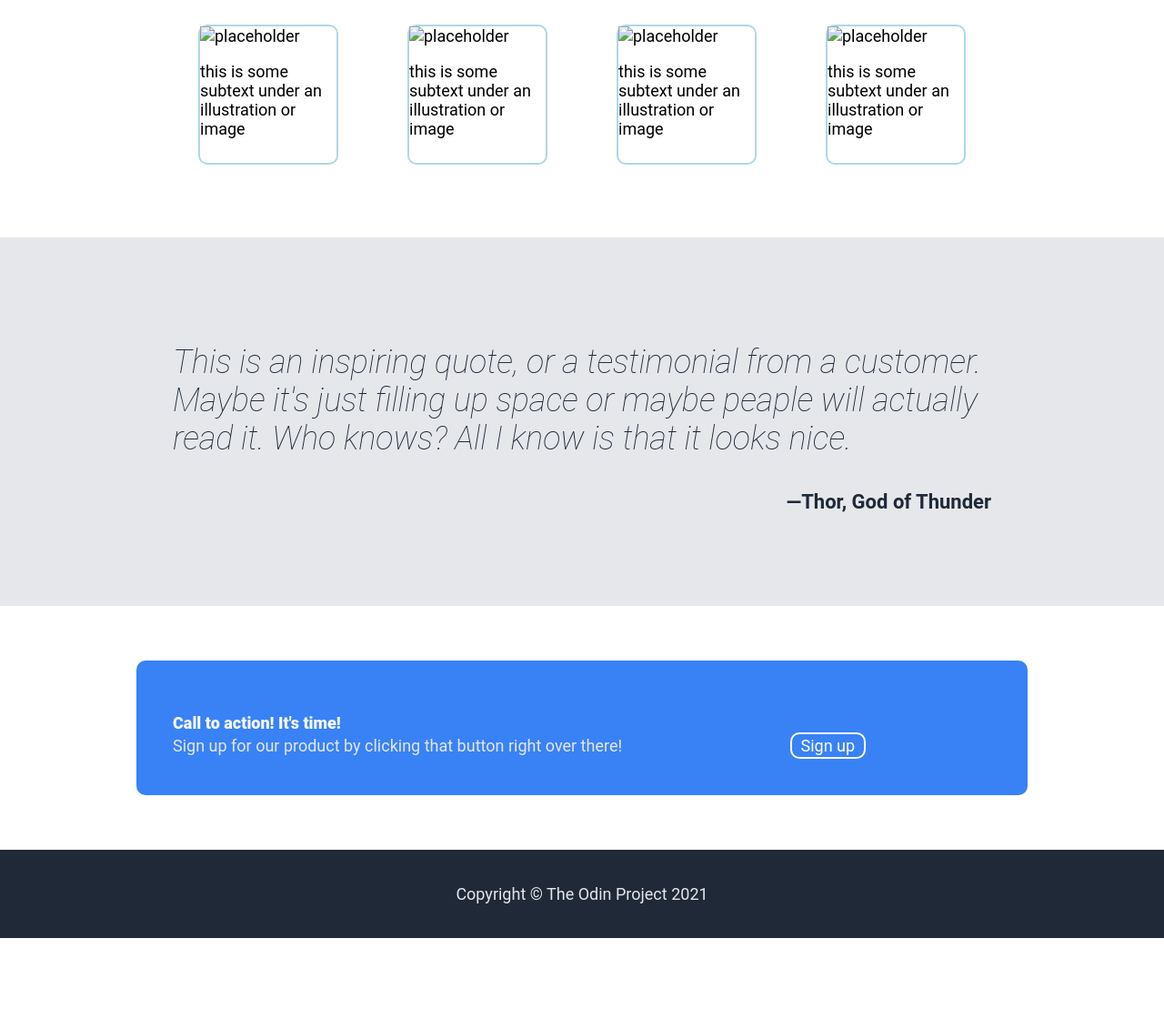
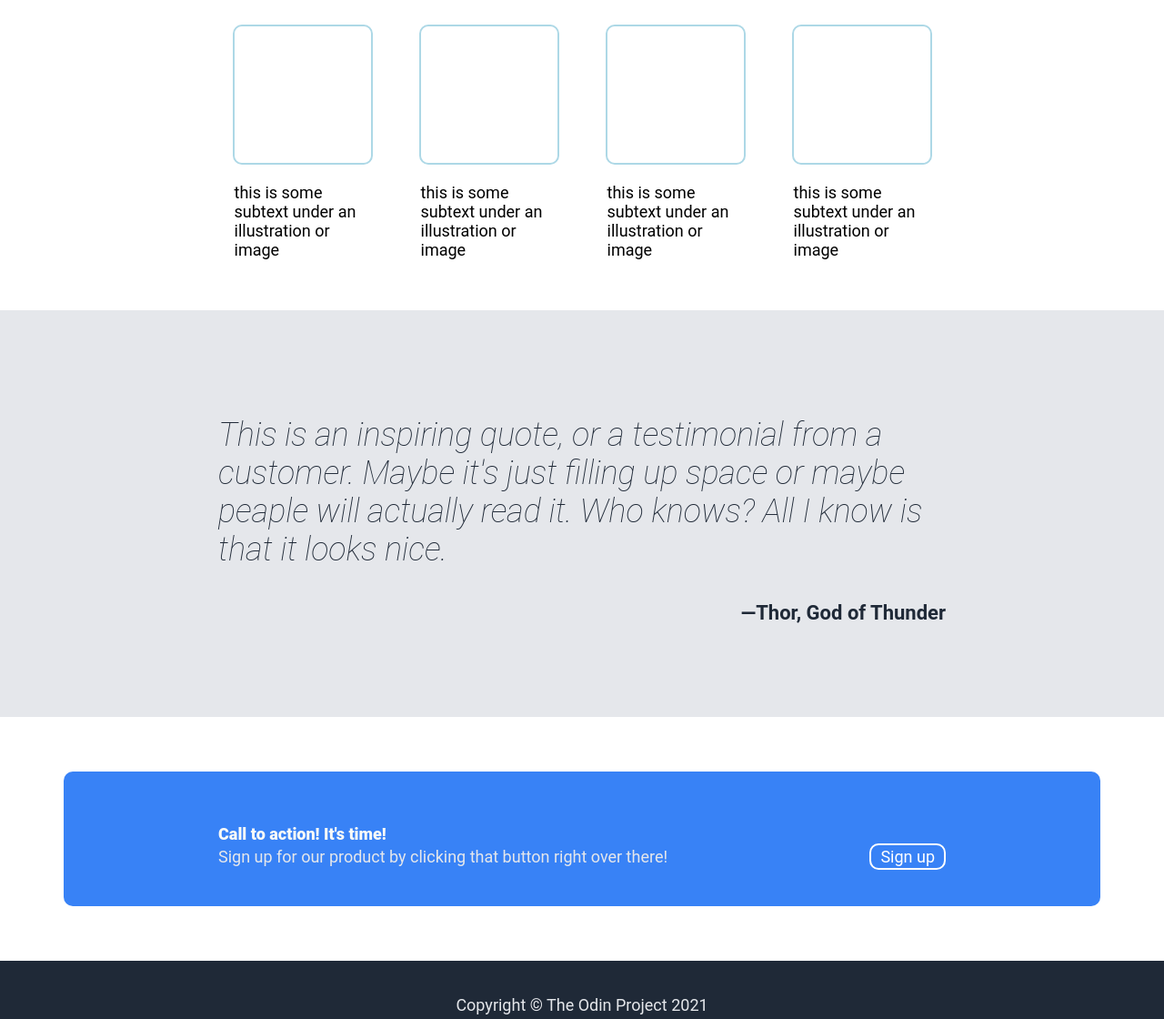
Before and after one commit to Nivvek/odin_landing_page, a plain HTML site: page index.html in a window 1280 px wide. Shown: the part 700-1820 px from the top of the page at 91% size. Before the commit the page ends 1731 px from the top, so only its background shows below. Drawn offline with Linux system fonts and the light colour scheme.

Commit message:
final edits to style and added image

```diff
--- a/index.html
+++ b/index.html
@@ -12,13 +12,11 @@
     <header>
       <h1>Header Logo</h1>
         <nav>
-
             <span class="navlinks">
             <span><a href="#about">About</a></span>
             <span><a href="#info">Information</a></span>
             <span><a href="#signup">Sign Up</a></span>
           </span>
-
         </nav>
       </header>
 
@@ -26,7 +24,7 @@
       <main>
         <section id="about">
           <div>
-          <h2 class="aboutheader">This website is awesome</h2>
+          <p class="aboutheader">This website is awesome</p>
           <p>Ths website has some subtext that goes here under the main title.
             It's smaler font and the color is lower contrast</p>
             <button>Sign up</button>
@@ -34,16 +32,16 @@
           <div style="width: 500px; height: 300px; background-color: grey;">
             <img alt="this is a placeholder for an image">
           </div>
+        </section>
 
 
-        </section>
         <section id="info">
           <div><h1 class="infoheader">Some random information</h1></div>
           <div class="infocontainer">
-            <div class="infoimg"> <img alt="placeholder" width="150" height="150"> <p>this is some subtext under an illustration or image</p> </div>
-            <div class="infoimg"> <img alt="placeholder" width="150" height="150"> <p>this is some subtext under an illustration or image</p> </div>
-            <div class="infoimg"> <img alt="placeholder" width="150" height="150"> <p>this is some subtext under an illustration or image</p> </div>
-            <div class="infoimg"> <img alt="placeholder" width="150" height="150"> <p>this is some subtext under an illustration or image</p> </div>
+            <div class="infoimg"> <img style="border-radius: 10px;" src="solid-color-image.jpeg" alt="placeholder" width="150" height="150"> <p>this is some subtext under an illustration or image</p> </div>
+            <div class="infoimg"> <img style="border-radius: 10px;" src="solid-color-image.jpeg" alt="placeholder" width="150" height="150"> <p>this is some subtext under an illustration or image</p> </div>
+            <div class="infoimg"> <img style="border-radius: 10px;" src="solid-color-image.jpeg" alt="placeholder" width="150" height="150"> <p>this is some subtext under an illustration or image</p> </div>
+            <div class="infoimg"> <img style="border-radius: 10px;" src="solid-color-image.jpeg" alt="placeholder" width="150" height="150"> <p>this is some subtext under an illustration or image</p> </div>
           </div>
         </section>
 
@@ -60,10 +58,12 @@
 
 
         <section id="signup">
-          <div class=" signup-container">
+          <div class="signup-container">
             <p style="font-weight: 900; color: #f9faf8; margin-bottom:0;">Call to action! It's time!</p>
-            <p style="display: inline-block; color: #e5e7eb; margin: 0; padding-top:0;">Sign up for our product by clicking that button right over there!</p>
-            <button class="signupbutton">Sign up</button>
+            <div class="signup-flex">
+              <p style="color: #e5e7eb; margin: 0; padding-top:0;">Sign up for our product by clicking that button right over there!</p>
+              <button>Sign up</button>
+            </div>
           </div>
         </section>
       </main>
--- a/style.css
+++ b/style.css
@@ -11,7 +11,7 @@ body {
 div {
     margin-left:auto;
     margin-right:auto;
-    width: 900px;
+    width: 800px;
 }
 
 header{
@@ -45,7 +45,7 @@ a {
     background-color: #1f2937;
     color: #E5E7EB;
     display: flex;
-    justify-content: space-between;
+    justify-content: space-evenly;
     padding: 80px;
     gap: 20px;
 }
@@ -53,6 +53,7 @@ a {
 .aboutheader {
     font-size: 48px;
     font-weight: 900;
+    margin-bottom:0;
 }
 
 #info{
@@ -71,6 +72,7 @@ a {
     flex-direction: row;
     justify-content: center;
     gap: 20px;
+    padding-bottom: 80px;
 }
 
 .infoimg{
@@ -104,14 +106,17 @@ a {
 
 .signup-container{
     background-color: #3882f6;
-    padding: 40px;
+    padding-left: 170px;
+    padding-right: 170px;
+    padding-top: 40px;
+    padding-bottom: 40px;
     border-radius: 10px;
 }
 
-.signupbutton {
-    position: relative;
-    left: 20%;
-    padding: 2px 10px;
+.signup-flex{
+    display: flex;
+    justify-content: space-between;
+    align-items: center;
 }
 
 button {
@@ -119,4 +124,5 @@ button {
     color: white;
     border: 2px solid white;
     border-radius: 10px;
+    padding: 2px 10px;
 }
```
Also changed, not shown: solid-color-image.jpeg (added).
